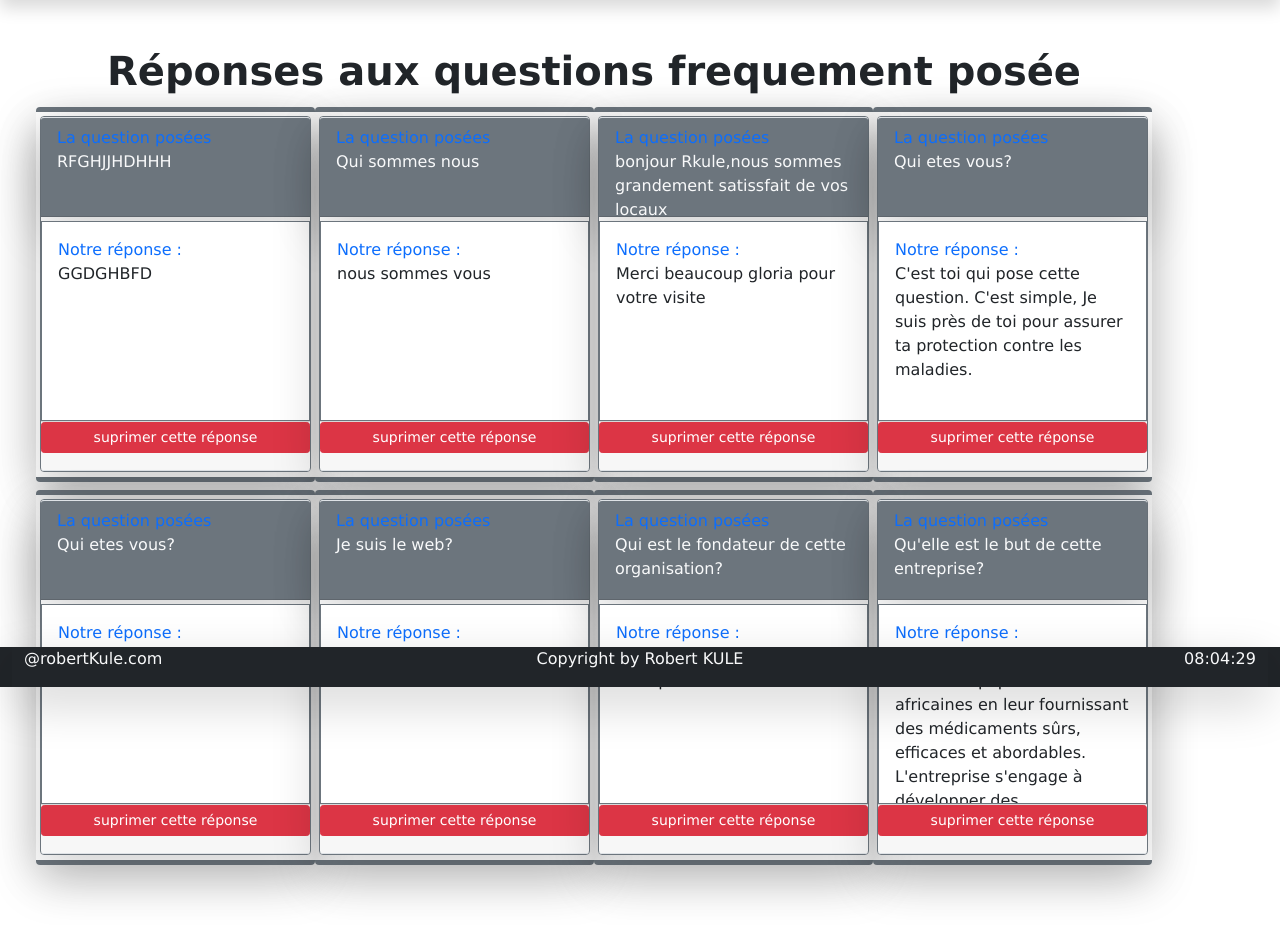
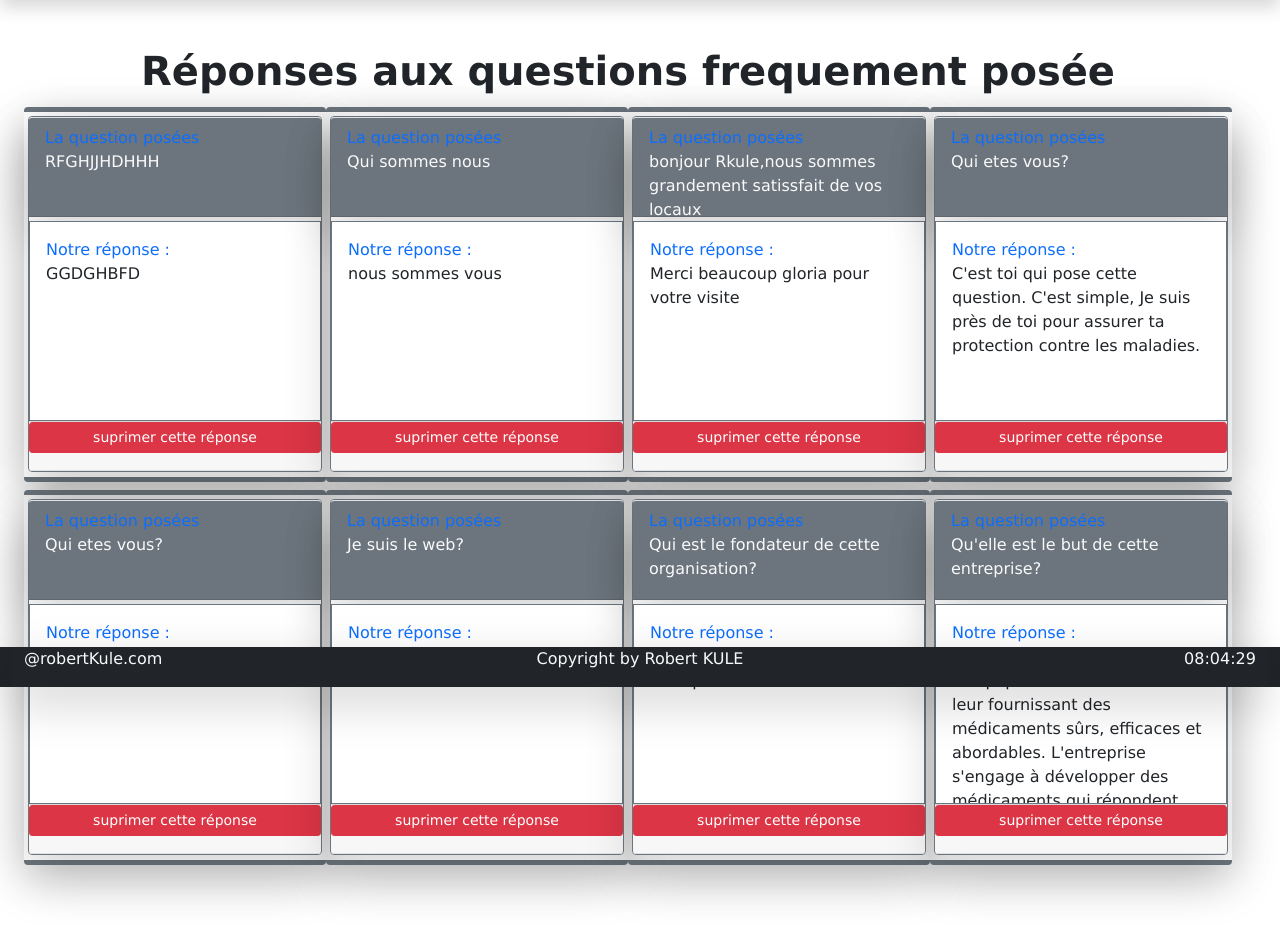
Before and after one commit to RobertKule/RKULEPharma, a PHP site: page /projetWebIntro/mesPages/faq.php in a window 1280 px wide. Shown: the part 113-1038 px from the top of the page. Run offline with PHP 8.4, Linux system fonts and the light colour scheme; a user stored in the database is signed in; data comes from the database, SQL or seed files in the repository.

Commit message:
MAJ de faq pour la mise en forme

```diff
--- a/projetWebIntro/mesPages/faq.php
+++ b/projetWebIntro/mesPages/faq.php
@@ -6,7 +6,7 @@
     $typec=$_SESSION['compte'];
 
 ?>
-<main class="container-fluid m-0">
+<main class="m-0">
     <!-- je saute une ligne au dessus pour bien afficher le contenu -->
     <div class="row">
         <div class="my-sm-3">
@@ -19,7 +19,7 @@
     </div>
 
     <!-- le contenu -->
-    <div class="container bg-body m-md-0">
+    <div class="row bg-body m-md-0">
         <div class="row">
         <h1 class="text-center fs-1 fw-bold">Réponses aux questions frequement posée</h1>
         <?php    if (isset($_GET['message'])) {
```
